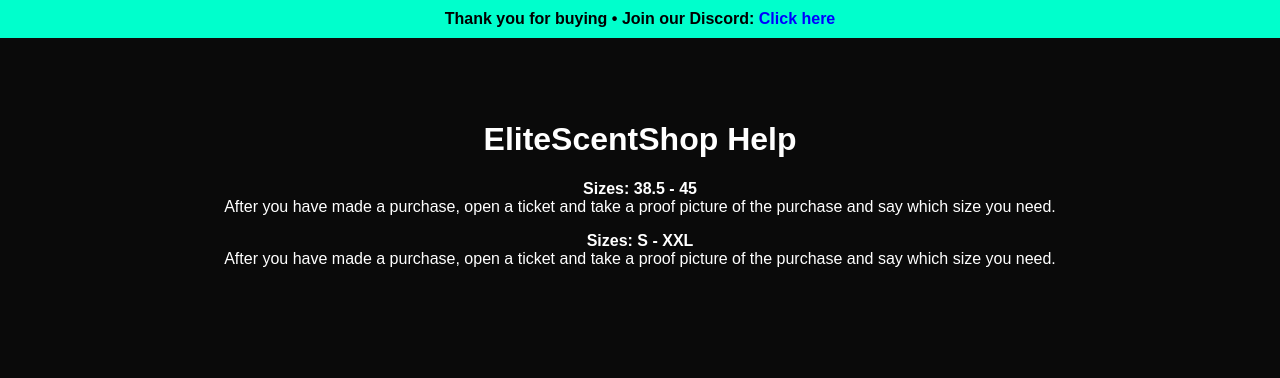
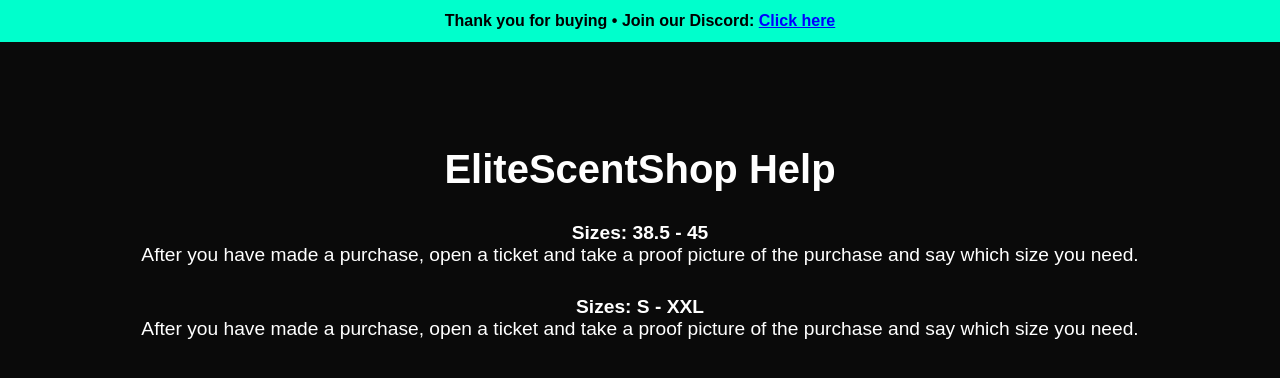
Before and after one commit to ramo1229438/elitescentshop-help, a plain HTML site: page index.html in a window 1280 px wide. Drawn offline with Linux system fonts and the light colour scheme.

Commit message:
Update index.html

```diff
--- a/index.html
+++ b/index.html
@@ -4,19 +4,66 @@
   <meta charset="UTF-8" />
   <meta name="viewport" content="width=device-width, initial-scale=1.0"/>
   <title>EliteScentShop Help</title>
-  <link rel="stylesheet" href="style.css" />
+  <style>
+    body {
+      margin: 0;
+      font-family: Arial, sans-serif;
+      background: #0a0a0a;
+      color: white;
+      text-align: center;
+    }
+
+    .ticker {
+      position: fixed;
+      top: 0;
+      width: 100%;
+      background: #00ffcc;
+      color: black;
+      padding: 12px 0;
+      font-weight: bold;
+      animation: scroll 10s linear infinite;
+    }
+
+    .container {
+      margin-top: 100px;
+      padding: 20px;
+    }
+
+    a {
+      color: blue;
+      text-decoration: underline;
+    }
+
+    h1 {
+      font-size: 2.5rem;
+      margin-bottom: 30px;
+    }
+
+    p {
+      font-size: 1.2rem;
+      margin-bottom: 30px;
+    }
+
+    @keyframes scroll {
+      0% { transform: translateX(100%); }
+      100% { transform: translateX(-100%); }
+    }
+  </style>
 </head>
 <body>
-  <div class="ticker">Thank you for buying • Join our Discord:
+  <div class="ticker">
+    Thank you for buying • Join our Discord:
     <a href="https://discord.gg/5Z6n8yGEWQ" target="_blank">Click here</a>
   </div>
+
   <div class="container">
     <h1>EliteScentShop Help</h1>
+
     <p><strong>Sizes: 38.5 - 45</strong><br>
     After you have made a purchase, open a ticket and take a proof picture of the purchase and say which size you need.</p>
+
     <p><strong>Sizes: S - XXL</strong><br>
     After you have made a purchase, open a ticket and take a proof picture of the purchase and say which size you need.</p>
   </div>
-  <script src="script.js"></script>
 </body>
 </html>
```
